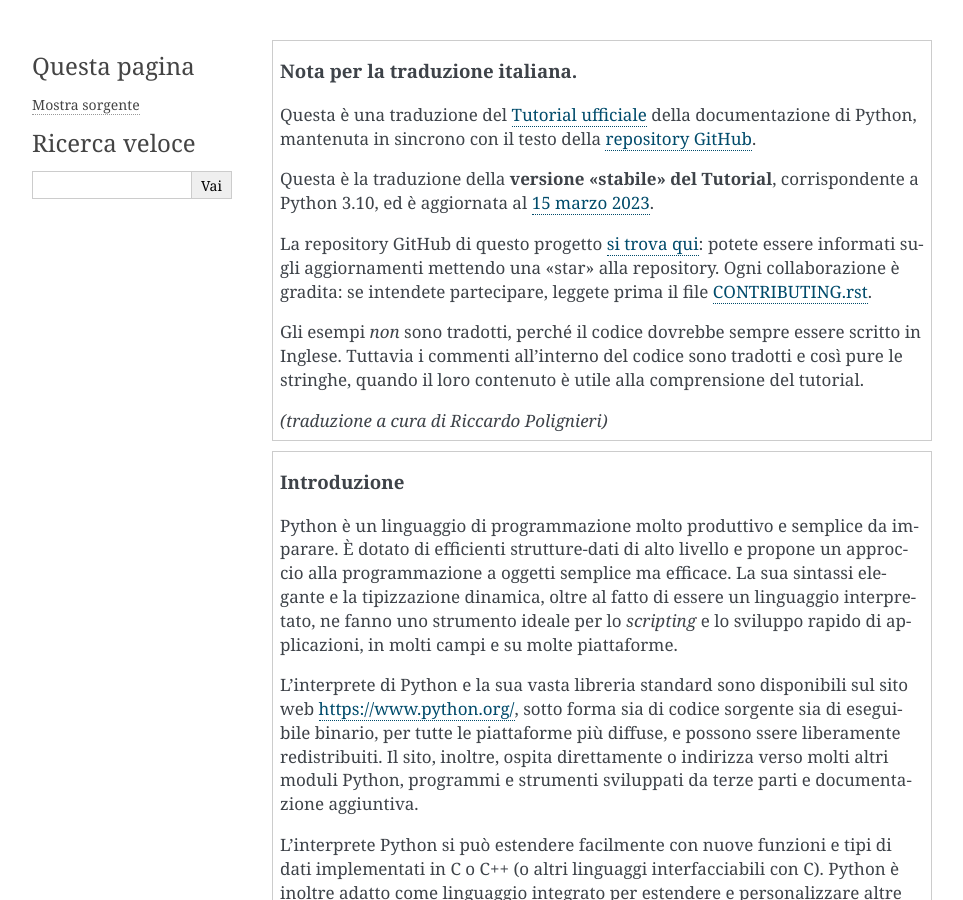
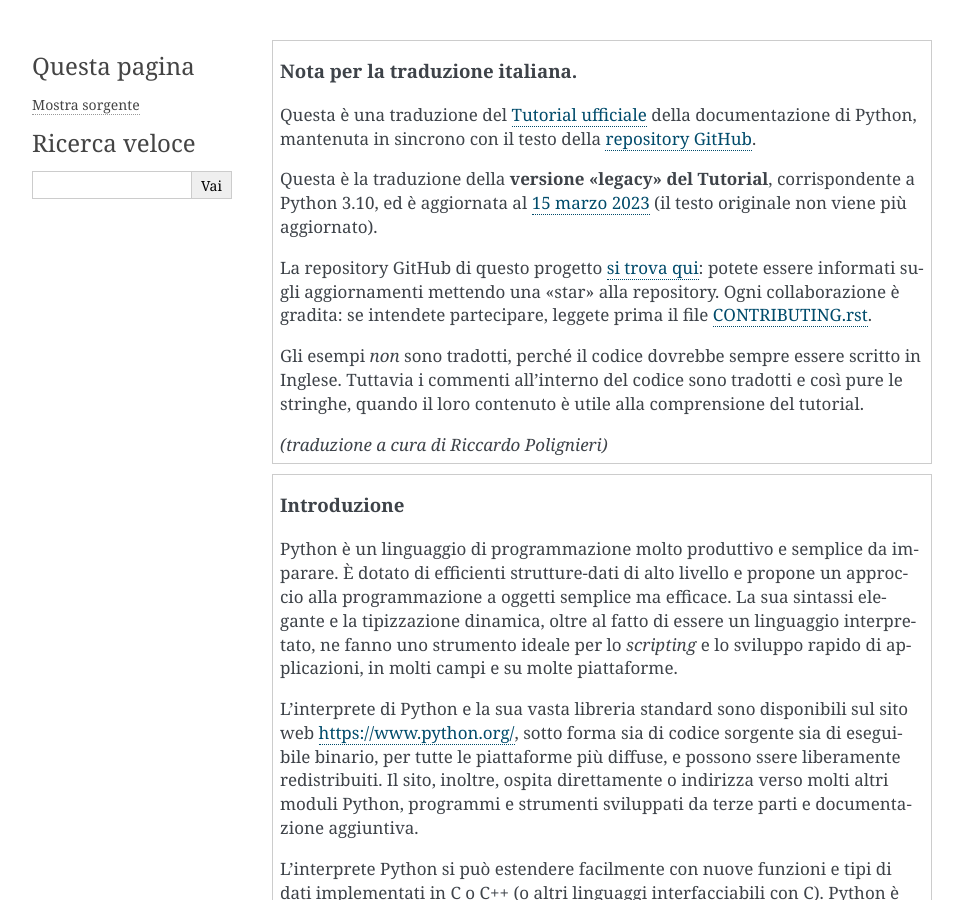
Before and after one commit to ricpol/pytutorial-it, a Sphinx documentation site: the page built from tutorial/source/appetite.rst, in a window 1280 px wide and 900 px high. Shown: the whole window, without its empty margins (148-1111 px from the left). Built offline with Sphinx 7.4.7, drawn with Linux system fonts in a browser that asks for light colours.

Commit message:
python 3.10 is legacy

```diff
--- a/tutorial/source/appetite.rst
+++ b/tutorial/source/appetite.rst
@@ -6,9 +6,10 @@
     della documentazione di Python, mantenuta in sincrono con il testo della
     `repository GitHub <https://github.com/python/cpython/tree/3.10/Doc/tutorial>`_.
 
-    Questa è la traduzione della **versione "stabile" del Tutorial**,
+    Questa è la traduzione della **versione "legacy" del Tutorial**,
     corrispondente a Python 3.10, ed è aggiornata al
-    `15 marzo 2023 <https://github.com/python/cpython/commits/3.10/Doc/tutorial>`_.
+    `15 marzo 2023 <https://github.com/python/cpython/commits/3.10/Doc/tutorial>`_
+    (il testo originale non viene più aggiornato).
 
     La repository GitHub di questo progetto
     `si trova qui <https://github.com/ricpol/pytutorial-it>`_:
```
